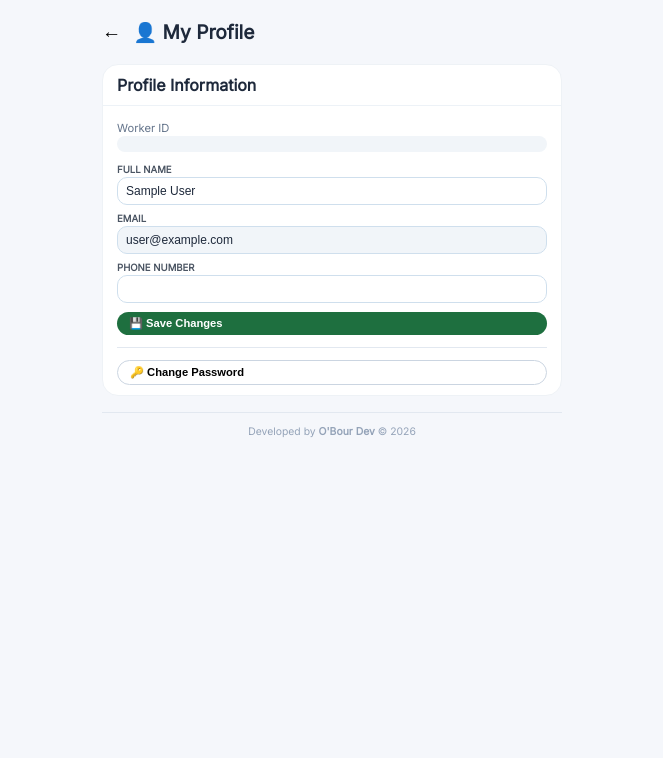
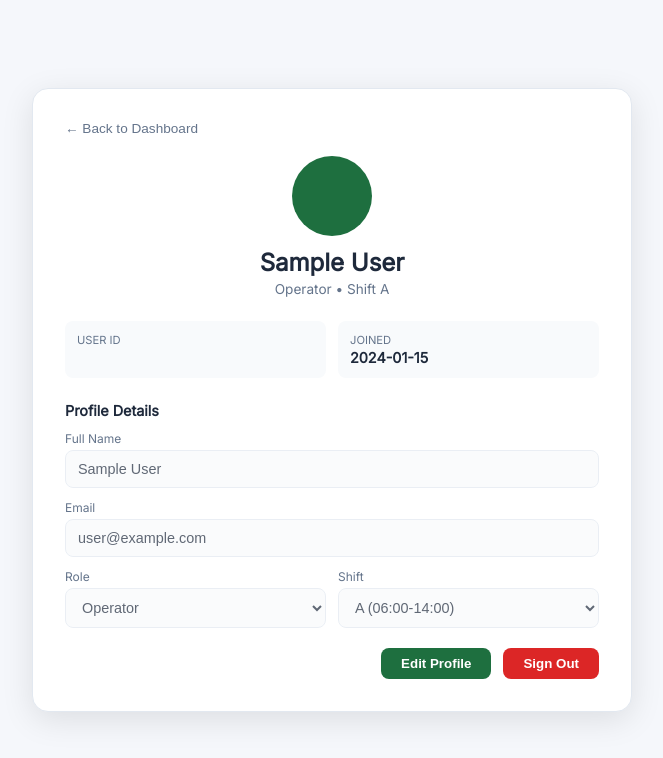
Before and after one commit to YoungKudi/oog-terminal, a Next.js app: page /dashboard/profile in a window 1280 px wide. Shown: the top 758 px of the page, without its empty margins (308-971 px from the left). Built offline with nearby package versions, Linux system fonts and the light colour scheme; no server answers; sample sign-in values are in the browser's storage.

Commit message:
Add User Profile page - clickable user ID in header and in More dropdown

```diff
--- a/app/dashboard/profile/page.tsx
+++ b/app/dashboard/profile/page.tsx
@@ -1,96 +1,306 @@
 "use client"
 import React, { useState } from 'react'
-import { useSession } from 'next-auth/react'
+import { useSession, signOut } from 'next-auth/react'
 import { useRouter } from 'next/navigation'
+import { useDarkMode } from '@/hooks/useDarkMode'
+import { useToast } from '@/hooks/useToast'
 
-export default function ProfilePage() {
+export default function UserProfilePage() {
   const { data: session } = useSession()
   const router = useRouter()
-  const [name, setName] = useState(session?.user?.name || '')
-  const [phone, setPhone] = useState(session?.user?.phone || '')
-  const [message, setMessage] = useState('')
-  const [error, setError] = useState('')
-  const [loading, setLoading] = useState(false)
-  const [showPasswordModal, setShowPasswordModal] = useState(false)
-  const [currentPassword, setCurrentPassword] = useState('')
-  const [newPassword, setNewPassword] = useState('')
-  const [confirmPassword, setConfirmPassword] = useState('')
+  const { isDarkMode } = useDarkMode()
+  const { showToast } = useToast()
+  const [isEditing, setIsEditing] = useState(false)
+  const [userData, setUserData] = useState({
+    userId: session?.user?.userId || '',
+    name: session?.user?.name || '',
+    email: session?.user?.email || '',
+    role: session?.user?.role || 'Operator',
+    shift: session?.user?.shift || 'A',
+    joinDate: '2024-01-15'
+  })
 
-  if (!session) return null
-
-  const handleUpdate = async (e: React.FormEvent) => {
-    e.preventDefault()
-    setError(''); setMessage(''); setLoading(true)
-    const updates: any = {}
-    if (name !== session.user.name) updates.name = name
-    if (phone !== session.user.phone) updates.phone = phone
-    if (Object.keys(updates).length === 0) { setError('No changes'); setLoading(false); return }
-    const res = await fetch('/api/profile', { method: 'PUT', headers: { 'Content-Type': 'application/json' }, body: JSON.stringify(updates) })
-    if (res.ok) { setMessage('✅ Profile updated!') } else { const data = await res.json(); setError(data.error || 'Update failed') }
-    setLoading(false)
+  const handleSave = async () => {
+    try {
+      // In a real app, you'd call an API to update the user profile
+      showToast('Profile updated successfully!', 'success')
+      setIsEditing(false)
+    } catch (error) {
+      showToast('Failed to update profile', 'error')
+    }
   }
 
-  const handlePasswordChange = async (e: React.FormEvent) => {
-    e.preventDefault()
-    if (newPassword !== confirmPassword) { setError('Passwords do not match'); return }
-    if (newPassword.length < 6) { setError('Password must be at least 6 characters'); return }
-    const res = await fetch('/api/profile', { method: 'PUT', headers: { 'Content-Type': 'application/json' }, body: JSON.stringify({ currentPassword, newPassword }) })
-    if (res.ok) { setMessage('✅ Password changed! Please login again.'); setTimeout(() => router.push('/api/auth/signout?callbackUrl=/login'), 1500) }
-    else { const data = await res.json(); setError(data.error || 'Password change failed') }
+  if (!session) {
+    router.push('/login')
+    return null
   }
 
+  const bgColor = isDarkMode ? '#0a0e17' : '#f5f7fb'
+  const cardBg = isDarkMode ? '#1e293b' : 'white'
+  const textColor = isDarkMode ? '#e2e8f0' : '#1e293b'
+  const subTextColor = isDarkMode ? '#94a3b8' : '#64748b'
+  const borderColor = isDarkMode ? '#334155' : '#e2e8f0'
+
   return (
-    <div style={{padding:'20px',maxWidth:'500px',margin:'0 auto'}}>
-      <div style={{display:'flex',alignItems:'center',gap:'12px',marginBottom:'20px'}}>
-        <button onClick={() => router.push('/dashboard')} style={{background:'none',border:'none',cursor:'pointer',fontSize:'1.2rem'}}>←</button>
-        <h2 style={{fontSize:'1.2rem'}}>👤 My Profile</h2>
-      </div>
-      <div className="card">
-        <div className="card-header">Profile Information</div>
-        <div className="card-body">
-          <div style={{marginBottom:'12px'}}>
-            <label style={{fontSize:'0.7rem',color:'#64748b'}}>Worker ID</label>
-            <div style={{padding:'8px 12px',background:'#f1f5f9',borderRadius:'8px',fontSize:'0.9rem',fontWeight:'600'}}>
-              {session.user?.userId}
+    <div style={{
+      minHeight: '100vh',
+      background: bgColor,
+      padding: '20px',
+      display: 'flex',
+      justifyContent: 'center',
+      alignItems: 'center'
+    }}>
+      <div style={{
+        background: cardBg,
+        borderRadius: '16px',
+        padding: '32px',
+        maxWidth: '600px',
+        width: '100%',
+        boxShadow: '0 8px 32px rgba(0,0,0,0.1)',
+        border: `1px solid ${borderColor}`
+      }}>
+        <button
+          onClick={() => router.push('/dashboard')}
+          style={{
+            background: 'transparent',
+            border: 'none',
+            color: subTextColor,
+            cursor: 'pointer',
+            fontSize: '0.85rem',
+            marginBottom: '20px',
+            display: 'flex',
+            alignItems: 'center',
+            gap: '4px'
+          }}
+        >
+          ← Back to Dashboard
+        </button>
+
+        <div style={{ textAlign: 'center', marginBottom: '24px' }}>
+          <div style={{
+            width: '80px',
+            height: '80px',
+            borderRadius: '50%',
+            background: '#1e6f3f',
+            display: 'flex',
+            alignItems: 'center',
+            justifyContent: 'center',
+            margin: '0 auto 12px',
+            fontSize: '32px',
+            color: 'white'
+          }}>
+            {userData.userId.charAt(0).toUpperCase()}
+          </div>
+          <h1 style={{
+            color: textColor,
+            fontSize: '1.5rem',
+            margin: '0 0 4px 0'
+          }}>
+            {userData.name || userData.userId}
+          </h1>
+          <p style={{ color: subTextColor, fontSize: '0.85rem' }}>
+            {userData.role} • Shift {userData.shift}
+          </p>
+        </div>
+
+        <div style={{ marginBottom: '24px' }}>
+          <div style={{
+            display: 'grid',
+            gridTemplateColumns: '1fr 1fr',
+            gap: '12px'
+          }}>
+            <div style={{
+              padding: '12px',
+              background: isDarkMode ? '#0f172a' : '#f8fafc',
+              borderRadius: '8px'
+            }}>
+              <p style={{ fontSize: '0.7rem', color: subTextColor, margin: '0 0 2px 0' }}>
+                USER ID
+              </p>
+              <p style={{ fontSize: '0.9rem', color: textColor, margin: 0, fontWeight: '600' }}>
+                {userData.userId}
+              </p>
+            </div>
+            <div style={{
+              padding: '12px',
+              background: isDarkMode ? '#0f172a' : '#f8fafc',
+              borderRadius: '8px'
+            }}>
+              <p style={{ fontSize: '0.7rem', color: subTextColor, margin: '0 0 2px 0' }}>
+                JOINED
+              </p>
+              <p style={{ fontSize: '0.9rem', color: textColor, margin: 0, fontWeight: '600' }}>
+                {userData.joinDate}
+              </p>
             </div>
           </div>
-          <form onSubmit={handleUpdate}>
-            <div className="form-group"><label>Full Name</label><input type="text" value={name} onChange={(e) => setName(e.target.value)} required /></div>
-            <div className="form-group"><label>Email</label><input type="email" value={session.user?.email || ''} disabled style={{background:'#f1f5f9'}} /></div>
-            <div className="form-group"><label>Phone Number</label><input type="tel" value={phone} onChange={(e) => setPhone(e.target.value)} required /></div>
-            {error && <p style={{color:'#dc2626',fontSize:'0.85rem',margin:'8px 0'}}>{error}</p>}
-            {message && <p style={{color:'#10b981',fontSize:'0.85rem',margin:'8px 0'}}>{message}</p>}
-            <button type="submit" disabled={loading} className="btn btn-primary" style={{width:'100%'}}>
-              {loading ? 'Saving...' : '💾 Save Changes'}
-            </button>
-          </form>
-          <div style={{marginTop:'12px',paddingTop:'12px',borderTop:'1px solid #e2e8f0'}}>
-            <button className="btn btn-outline" style={{width:'100%'}} onClick={() => setShowPasswordModal(true)}>
-              🔑 Change Password
-            </button>
+        </div>
+
+        <div style={{ marginBottom: '20px' }}>
+          <h3 style={{ color: textColor, fontSize: '0.9rem', margin: '0 0 12px 0' }}>
+            Profile Details
+          </h3>
+
+          <div style={{ marginBottom: '12px' }}>
+            <label style={{ fontSize: '0.75rem', color: subTextColor, display: 'block', marginBottom: '4px' }}>
+              Full Name
+            </label>
+            <input
+              type="text"
+              value={userData.name}
+              onChange={(e) => setUserData({...userData, name: e.target.value})}
+              disabled={!isEditing}
+              style={{
+                width: '100%',
+                padding: '10px 12px',
+                background: isDarkMode ? '#0f172a' : '#f8fafc',
+                border: `1px solid ${borderColor}`,
+                borderRadius: '8px',
+                color: textColor,
+                fontSize: '0.9rem',
+                opacity: isEditing ? 1 : 0.7
+              }}
+            />
+          </div>
+
+          <div style={{ marginBottom: '12px' }}>
+            <label style={{ fontSize: '0.75rem', color: subTextColor, display: 'block', marginBottom: '4px' }}>
+              Email
+            </label>
+            <input
+              type="email"
+              value={userData.email}
+              onChange={(e) => setUserData({...userData, email: e.target.value})}
+              disabled={!isEditing}
+              style={{
+                width: '100%',
+                padding: '10px 12px',
+                background: isDarkMode ? '#0f172a' : '#f8fafc',
+                border: `1px solid ${borderColor}`,
+                borderRadius: '8px',
+                color: textColor,
+                fontSize: '0.9rem',
+                opacity: isEditing ? 1 : 0.7
+              }}
+            />
+          </div>
+
+          <div style={{ display: 'grid', gridTemplateColumns: '1fr 1fr', gap: '12px' }}>
+            <div>
+              <label style={{ fontSize: '0.75rem', color: subTextColor, display: 'block', marginBottom: '4px' }}>
+                Role
+              </label>
+              <select
+                value={userData.role}
+                onChange={(e) => setUserData({...userData, role: e.target.value})}
+                disabled={!isEditing}
+                style={{
+                  width: '100%',
+                  padding: '10px 12px',
+                  background: isDarkMode ? '#0f172a' : '#f8fafc',
+                  border: `1px solid ${borderColor}`,
+                  borderRadius: '8px',
+                  color: textColor,
+                  fontSize: '0.9rem',
+                  opacity: isEditing ? 1 : 0.7
+                }}
+              >
+                <option value="Operator">Operator</option>
+                <option value="Supervisor">Supervisor</option>
+                <option value="Manager">Manager</option>
+                <option value="Admin">Admin</option>
+              </select>
+            </div>
+            <div>
+              <label style={{ fontSize: '0.75rem', color: subTextColor, display: 'block', marginBottom: '4px' }}>
+                Shift
+              </label>
+              <select
+                value={userData.shift}
+                onChange={(e) => setUserData({...userData, shift: e.target.value})}
+                disabled={!isEditing}
+                style={{
+                  width: '100%',
+                  padding: '10px 12px',
+                  background: isDarkMode ? '#0f172a' : '#f8fafc',
+                  border: `1px solid ${borderColor}`,
+                  borderRadius: '8px',
+                  color: textColor,
+                  fontSize: '0.9rem',
+                  opacity: isEditing ? 1 : 0.7
+                }}
+              >
+                <option value="A">A (06:00-14:00)</option>
+                <option value="B">B (14:00-22:00)</option>
+                <option value="C">C (22:00-06:00)</option>
+                <option value="D">D (Flex)</option>
+              </select>
+            </div>
           </div>
         </div>
-      </div>
-      {showPasswordModal && (
-        <div style={{position:'fixed',top:0,left:0,right:0,bottom:0,background:'rgba(0,0,0,0.5)',backdropFilter:'blur(4px)',display:'flex',alignItems:'center',justifyContent:'center',zIndex:1000,padding:'20px'}}>
-          <div style={{background:'white',borderRadius:'24px',padding:'24px',maxWidth:'440px',width:'100%'}}>
-            <h3 style={{marginBottom:'16px'}}>🔑 Change Password</h3>
-            <form onSubmit={handlePasswordChange}>
-              <div className="form-group"><label>Current Password</label><input type="password" value={currentPassword} onChange={(e) => setCurrentPassword(e.target.value)} required /></div>
-              <div className="form-group"><label>New Password</label><input type="password" value={newPassword} onChange={(e) => setNewPassword(e.target.value)} required /></div>
-              <div className="form-group"><label>Confirm New Password</label><input type="password" value={confirmPassword} onChange={(e) => setConfirmPassword(e.target.value)} required /></div>
-              {error && <p style={{color:'#dc2626',fontSize:'0.85rem',margin:'8px 0'}}>{error}</p>}
-              {message && <p style={{color:'#10b981',fontSize:'0.85rem',margin:'8px 0'}}>{message}</p>}
-              <div style={{display:'flex',gap:'8px',marginTop:'12px'}}>
-                <button type="submit" className="btn btn-primary" style={{flex:1}}>✅ Change Password</button>
-                <button type="button" className="btn btn-outline" onClick={() => { setShowPasswordModal(false); setError(''); setMessage('') }}>Cancel</button>
-              </div>
-            </form>
-          </div>
+
+        <div style={{ display: 'flex', gap: '12px', justifyContent: 'flex-end' }}>
+          {isEditing ? (
+            <>
+              <button
+                onClick={() => setIsEditing(false)}
+                style={{
+                  padding: '8px 20px',
+                  background: 'transparent',
+                  border: `1px solid ${borderColor}`,
+                  borderRadius: '8px',
+                  color: subTextColor,
+                  cursor: 'pointer'
+                }}
+              >
+                Cancel
+              </button>
+              <button
+                onClick={handleSave}
+                style={{
+                  padding: '8px 20px',
+                  background: '#1e6f3f',
+                  border: 'none',
+                  borderRadius: '8px',
+                  color: 'white',
+                  cursor: 'pointer',
+                  fontWeight: '600'
+                }}
+              >
+                Save Changes
+              </button>
+            </>
+          ) : (
+            <button
+              onClick={() => setIsEditing(true)}
+              style={{
+                padding: '8px 20px',
+                background: '#1e6f3f',
+                border: 'none',
+                borderRadius: '8px',
+                color: 'white',
+                cursor: 'pointer',
+                fontWeight: '600'
+              }}
+            >
+              Edit Profile
+            </button>
+          )}
+          <button
+            onClick={() => signOut({ callbackUrl: '/login' })}
+            style={{
+              padding: '8px 20px',
+              background: '#dc2626',
+              border: 'none',
+              borderRadius: '8px',
+              color: 'white',
+              cursor: 'pointer',
+              fontWeight: '600'
+            }}
+          >
+            Sign Out
+          </button>
         </div>
-      )}
-      <div style={{textAlign:'center',fontSize:'0.65rem',color:'#94a3b8',padding:'12px 0',borderTop:'1px solid #e2e8f0',marginTop:'16px'}}>
-        Developed by <strong>O'Bour Dev</strong> © 2026
       </div>
     </div>
   )
```
